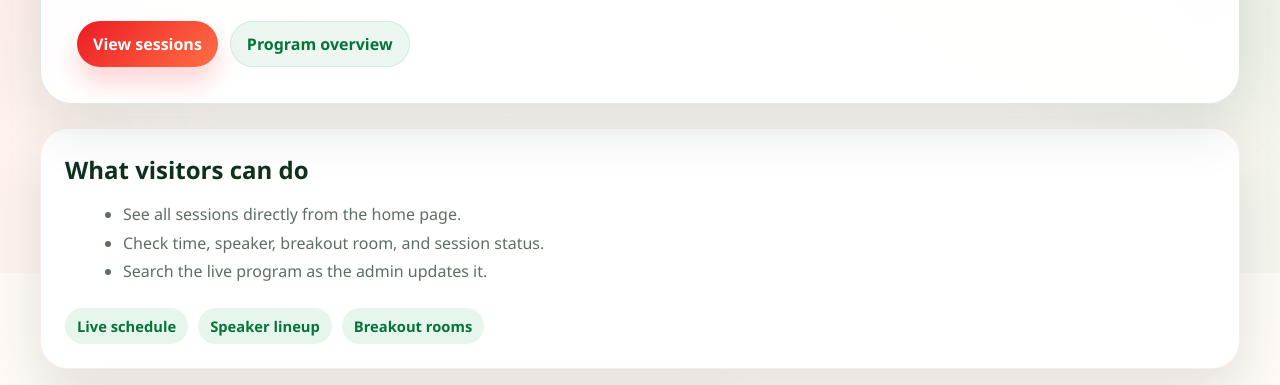
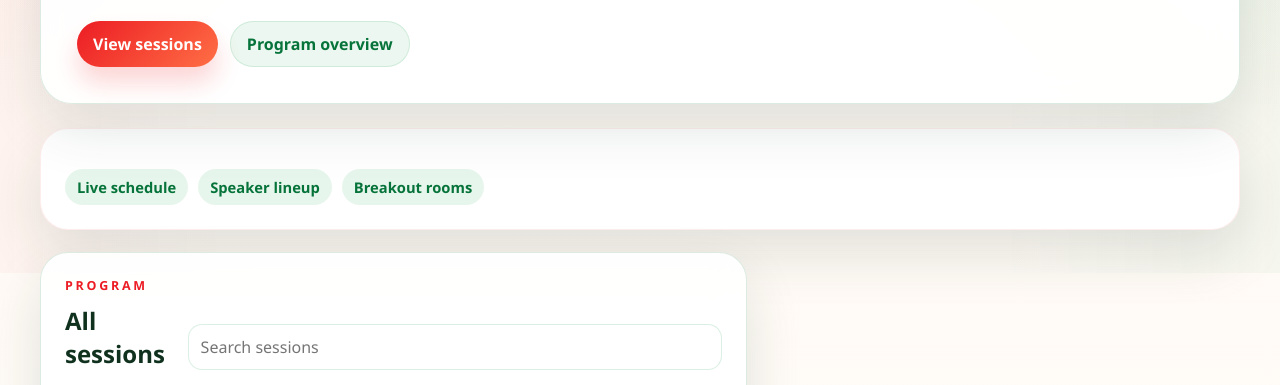
Before and after one commit to VickyMutai/session-management-devnest, a website: page index.html in a window 1280 px wide. Shown: the part 527-912 px from the top of the page. Drawn offline with Linux system fonts and the light colour scheme; no server answers.

Commit message:
Update program

```diff
--- a/app.js
+++ b/app.js
@@ -278,7 +278,7 @@ function renderSessions() {
               <button class="secondary" data-action="delete" data-id="${session.id}">Delete</button>
             </div>
           `
-        : '<p class="read-only-note">View only. Admin changes appear here automatically.</p>';
+        : "";
 
       return `
         <article class="session-card">
@@ -572,8 +572,7 @@ listContainer?.addEventListener("click", async (event) => {
   }
 
   if (action === "toggle") {
-    const nextStatus =
-      session.status === "Completed" ? "Planned" : "Completed";
+    const nextStatus = session.status === "Completed" ? "Planned" : "Completed";
 
     try {
       const payload = await sendSessionRequest("POST", {
--- a/index.html
+++ b/index.html
@@ -33,12 +33,6 @@
 
       <main class="home-layout">
         <section class="portal-card portal-intro" id="highlights">
-          <h2>What visitors can do</h2>
-          <ul class="portal-list">
-            <li>See all sessions directly from the home page.</li>
-            <li>Check time, speaker, breakout room, and session status.</li>
-            <li>Search the live program as the admin updates it.</li>
-          </ul>
           <div class="pill-row">
             <span class="pill">Live schedule</span>
             <span class="pill">Speaker lineup</span>
@@ -49,7 +43,7 @@
         <section class="panel list-panel home-schedule" id="schedule">
           <div class="toolbar">
             <div>
-              <p class="eyebrow">Public Program</p>
+              <p class="eyebrow">Program</p>
               <h2>All sessions</h2>
             </div>
             <input type="search" id="search" placeholder="Search sessions" />
```
